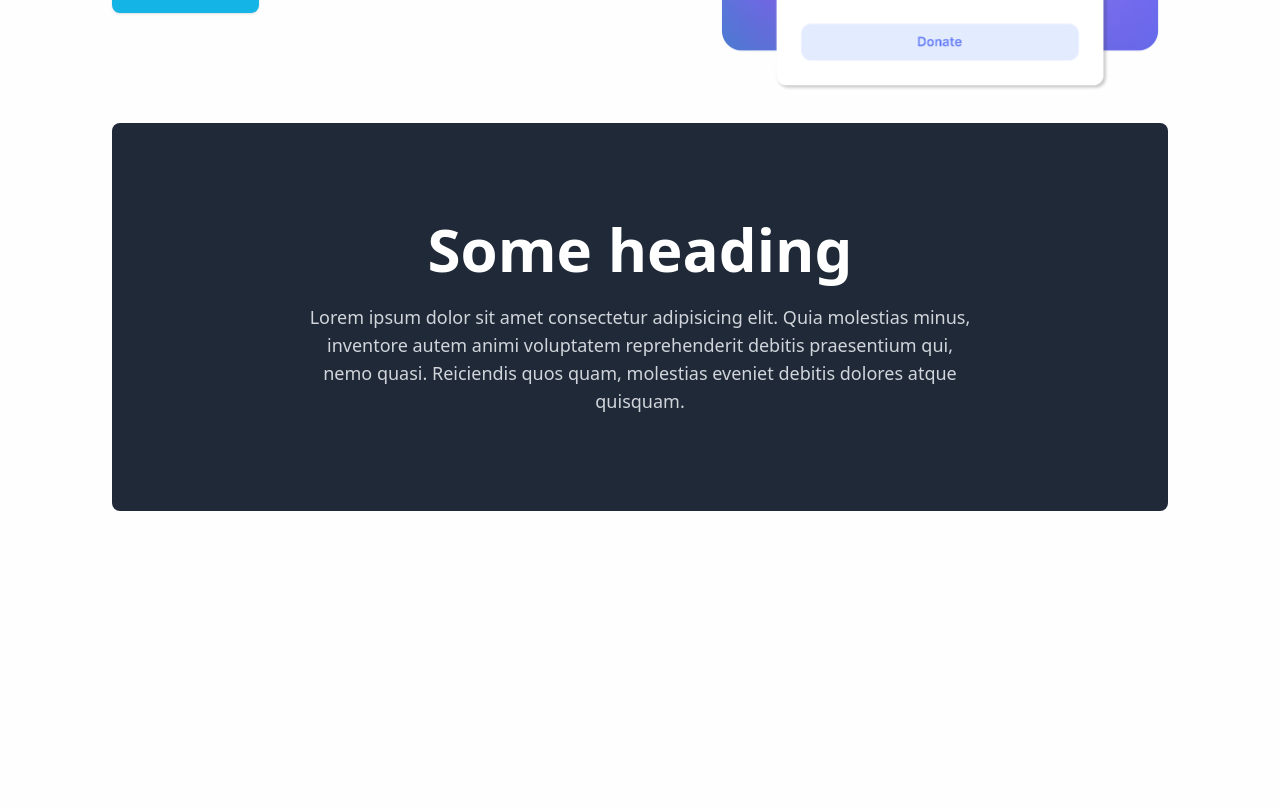
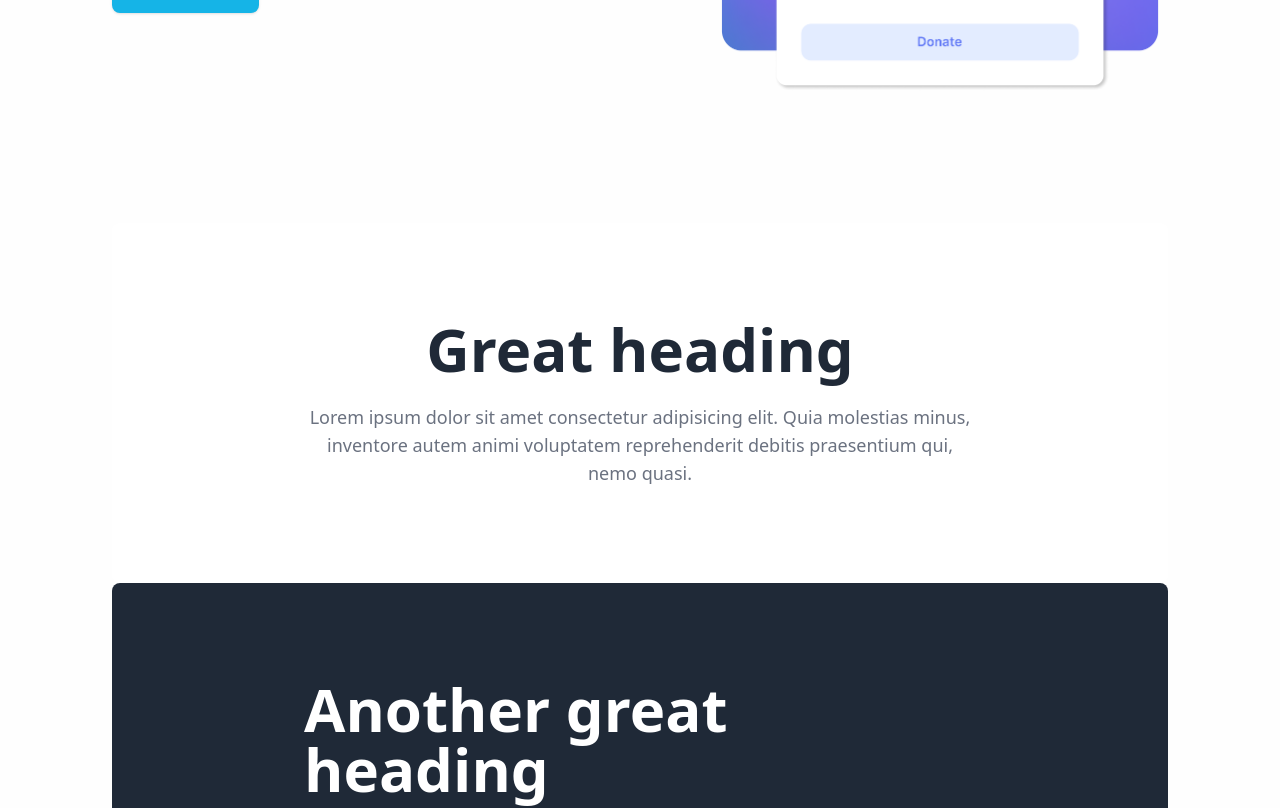
Before and after one commit to CarboxyDev/tailwind-sandbox, a Next.js app: page /sandbox in a window 1280 px wide. Shown: the part 600-1408 px from the top of the page. Built offline with nearby package versions, Linux system fonts and the light colour scheme; a web font is replaced by a local one; what tailwindcss-debug-screens would draw is missing.

Commit message:
Complete HeaderSection with dark & light variants + Add changes to Filler component (wip)

```diff
--- a/src/components/Filler.tsx
+++ b/src/components/Filler.tsx
@@ -1,12 +1,20 @@
 import { FillerProps } from "../types/props";
+
+// NOTE: Not working as of now due to issues with tailwind not generating utility classes for dynamic values
 
 const Filler = (props: FillerProps) => {
   const { height, width } = props;
+  const cnHeight = "h-[" + height + "px] w-full";
+  const cnWidth = "w-[" + width + "px] h-full";
+
+  /* Note: Tailwind is weird and dynamically setting like className={`h-[${height}px] w-full`}
+  using template literal causes Tailwind to not generate the styles for the element. Weird.
+  */
 
   return (
     <>
-      {height && <div className={`h-[${height}px] w-full`}></div>}
-      {width && <div className={`w-[${height}px] h-full`}></div>}
+      {height && <div className={cnHeight}></div>}
+      {width && <div className={cnWidth}></div>}
     </>
   );
 };
--- a/src/pages/sandbox.tsx
+++ b/src/pages/sandbox.tsx
@@ -26,8 +26,24 @@ const Sandbox: NextPage = () => {
         <Navbar />
         <Divider />
         <HeroSection />
-        <Filler height={100} />
-        <HeaderSection variant="dark" />
+        {
+          // <Filler height={100} />
+        }
+        <div className="h-25"></div>
+        <HeaderSection
+          variant="light"
+          heading="Great heading"
+          content="Lorem ipsum dolor sit amet consectetur adipisicing elit. Quia
+            molestias minus, inventore autem animi voluptatem reprehenderit
+            debitis praesentium qui, nemo quasi."
+        />
+        <HeaderSection
+          variant="dark"
+          heading="Another great heading"
+          content="Lorem ipsum dolor sit amet consectetur adipisicing elit. Quia
+            molestias minus, inventore autem animi voluptatem reprehenderit
+            debitis praesentium qui, nemo quasi."
+        />
       </div>
 
       {/*
--- a/src/sections/HeaderSection.tsx
+++ b/src/sections/HeaderSection.tsx
@@ -1,20 +1,28 @@
 import { HeaderSectionProps } from "../types/props";
+import { clsx } from "clsx";
 
 const HeaderSection = (props: HeaderSectionProps) => {
-  const { variant } = props;
+  const { variant, heading, content } = props;
 
   return (
     <>
-      <div className="flex flex-col items-center justify-center rounded-lg bg-gray-800 py-24">
+      <div
+        className={clsx(
+          "flex flex-col items-center justify-center rounded-lg py-24",
+          variant === "dark" && "bg-gray-800 text-white",
+          variant === "light" && "bg-white text-gray-800"
+        )}
+      >
         <div className="mx-2 flex max-w-md flex-col items-center justify-center md:max-w-2xl">
-          <h2 className="text-3xl font-bold text-white md:text-6xl">
-            Some heading
-          </h2>
-          <p className="text-md mt-6 break-words text-center leading-8 text-gray-300 md:text-lg">
-            Lorem ipsum dolor sit amet consectetur adipisicing elit. Quia
-            molestias minus, inventore autem animi voluptatem reprehenderit
-            debitis praesentium qui, nemo quasi. Reiciendis quos quam, molestias
-            eveniet debitis dolores atque quisquam.
+          <h2 className="text-3xl font-bold md:text-6xl">{heading}</h2>
+          <p
+            className={clsx(
+              "text-md mt-6 break-words text-center leading-8 md:text-lg",
+              variant === "dark" && "text-gray-300",
+              variant === "light" && "text-gray-500"
+            )}
+          >
+            {content}
           </p>
         </div>
       </div>
--- a/src/sections/HeroSection.tsx
+++ b/src/sections/HeroSection.tsx
@@ -1,5 +1,3 @@
-//import { ArrowSmallRightIcon } from "@heroicons/react/24/solid";
-
 import { motion } from "framer-motion";
 import { ArrowSmallRightIcon } from "../utils/icons";
 
--- a/src/types/props.tsx
+++ b/src/types/props.tsx
@@ -1,5 +1,7 @@
 export type HeaderSectionProps = {
   variant: "light" | "dark";
+  heading: string;
+  content: string;
 };
 
 /* FillerProps can only have either height or width but must have one of them */
```
